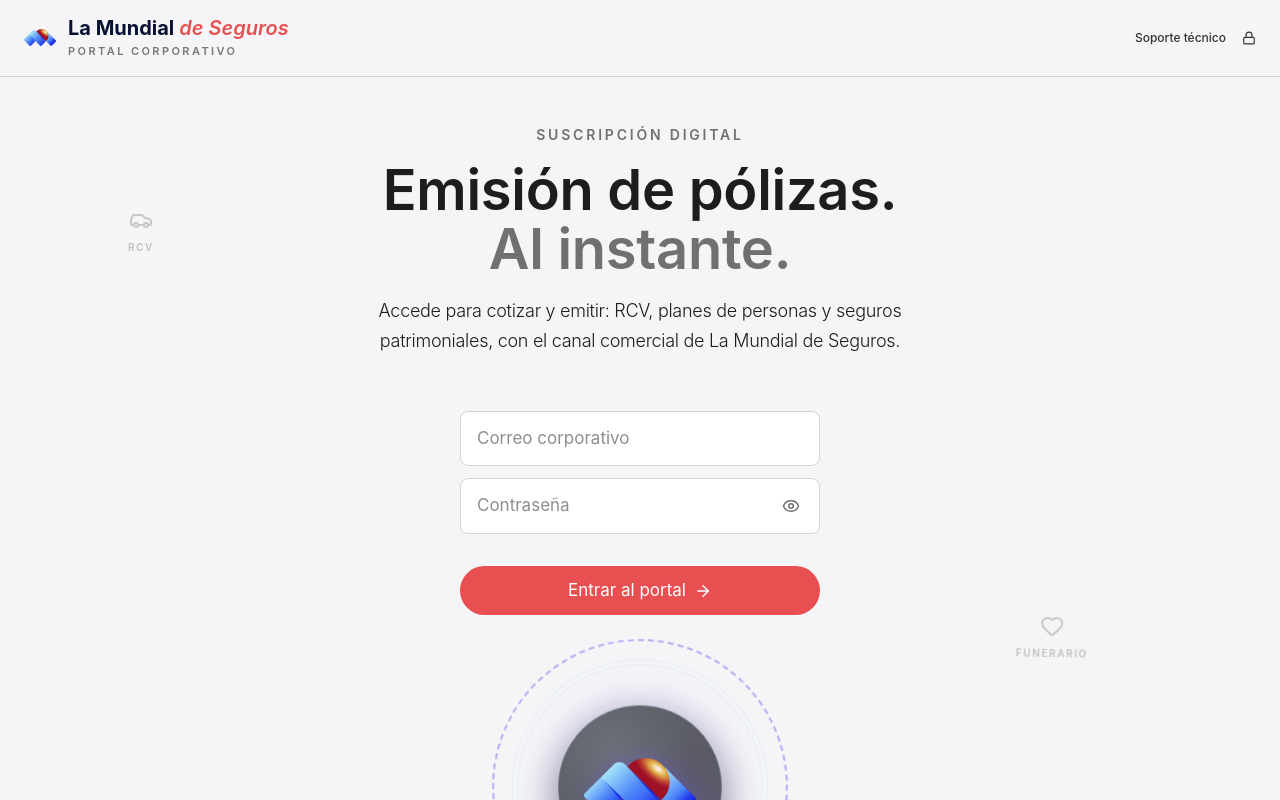
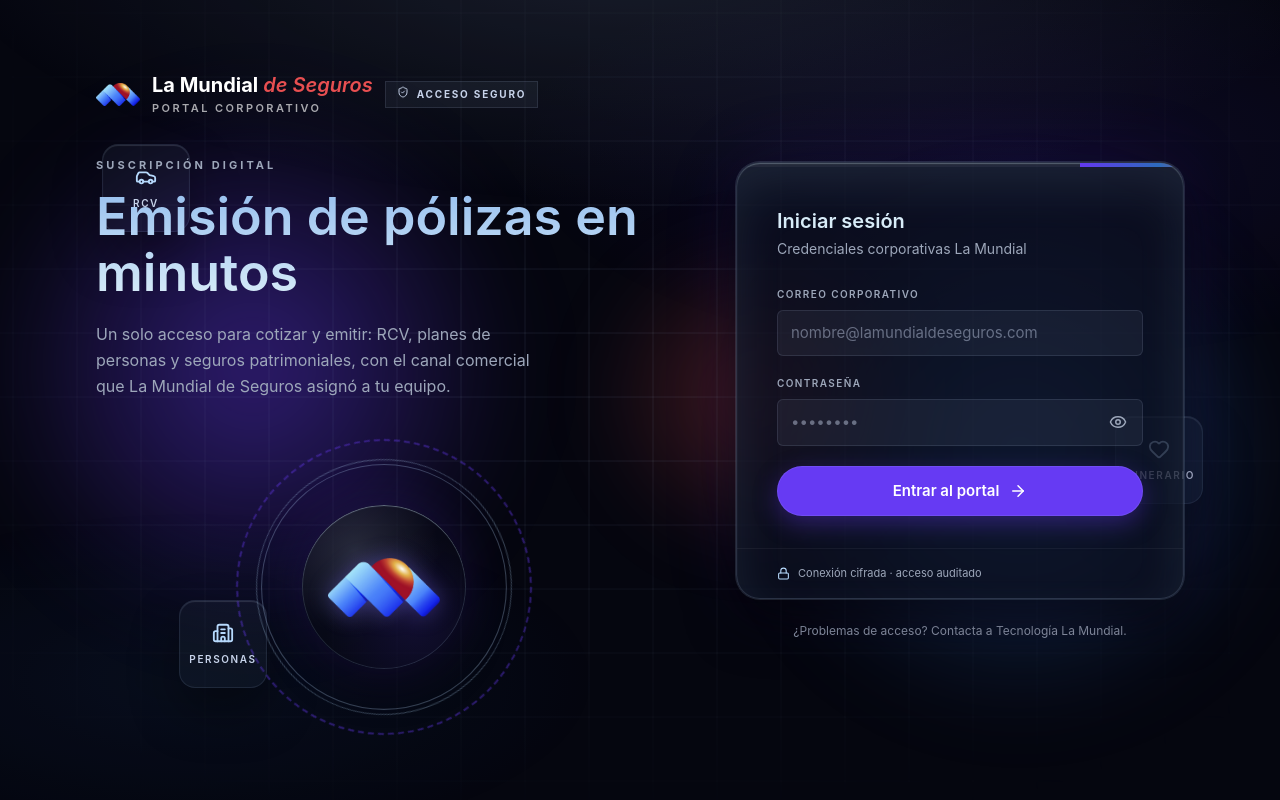
Before and after one commit to jsotoexelixitech/lamundial-visual-new, a React (Vite) app: page /login in a window 1280 px wide. Shown: the top 800 px of the page. Built offline with nearby package versions, Linux system fonts and the light colour scheme.

Commit message:
chore(login): revertir a diseño AuthKit oscuro

```diff
--- a/src/pages/LoginPage.tsx
+++ b/src/pages/LoginPage.tsx
@@ -1,23 +1,18 @@
 import React, { useState, useEffect, useLayoutEffect } from 'react';
 import { useNavigate } from 'react-router-dom';
-import { Eye, EyeOff, AlertCircle, ArrowRight, Lock, Car, Heart, Building2 } from 'lucide-react';
+import { Eye, EyeOff, AlertCircle, ArrowRight, ShieldCheck, Lock, Car, Heart, Building2 } from 'lucide-react';
 import { login, getCurrentUser } from '@/lib/nexus-auth';
 import { MundialBrand } from '@/components/brand/MundialBrand';
 import { LoginBrandShowcase } from '@/components/login/LoginBrandShowcase';
 import { LoginLoadingOverlay } from '@/components/login/LoginLoadingOverlay';
-
-// ═══════════════════════════════════════════════════
-// APPLE LIGHT THEME (La Mundial)
-// "White room with a single blue (red) switch"
-// Canvas: #f5f5f7 | Text: #1d1d1f | Action: #E84F51
-// ═══════════════════════════════════════════════════
+import { LoginAmbientLayer } from '@/components/login/LoginAmbientLayer';
 
 const MIN_LOADING_MS = 2200;
 
 const FLOAT_ICONS = [
-  { Icon: Car, className: 'apple-float-card apple-float-1', label: 'RCV' },
-  { Icon: Heart, className: 'apple-float-card apple-float-2', label: 'Funerario' },
-  { Icon: Building2, className: 'apple-float-card apple-float-3', label: 'Personas' },
+  { Icon: Car, className: 'login-float-card login-float-1', label: 'RCV' },
+  { Icon: Heart, className: 'login-float-card login-float-2', label: 'Funerario' },
+  { Icon: Building2, className: 'login-float-card login-float-3', label: 'Personas' },
 ];
 
 const sleep = (ms: number) => new Promise<void>((r) => setTimeout(r, ms));
@@ -37,10 +32,9 @@ export const LoginPage: React.FC = () => {
   const [error, setError] = useState('');
 
   useLayoutEffect(() => {
-    // Add a specific class for this theme if needed globally
-    document.body.classList.add('portal-login-apple');
-    document.body.classList.remove('portal-login-route', 'portal-login-organic', 'portal-login-ib', 'portal-login-auros');
-    return () => document.body.classList.remove('portal-login-apple');
+    document.body.classList.add('portal-login-route');
+    document.body.classList.remove('portal-login-organic', 'portal-login-ib', 'portal-login-auros');
+    return () => document.body.classList.remove('portal-login-route');
   }, []);
 
   useEffect(() => {
@@ -75,96 +69,93 @@ export const LoginPage: React.FC = () => {
 
   return (
     <div
-      className="min-h-screen relative overflow-hidden flex flex-col font-sans"
-      style={{
-        backgroundColor: '#f5f5f7', // Frost
-        color: '#1d1d1f',           // Carbon
-        minHeight: '100dvh'
-      }}
+      className="login-authkit-page bg-midnight-canvas min-h-screen relative overflow-hidden text-frost-glow"
+      data-login-theme="authkit-v1"
+      style={{ backgroundColor: '#05060f', minHeight: '100dvh' }}
     >
+      <LoginAmbientLayer intense={loading} />
       <LoginLoadingOverlay active={loading} stepIndex={loginStep} />
 
-      {/* FLOAT ICONS (Adaptados al tema claro) */}
       {FLOAT_ICONS.map(({ Icon, className, label }) => (
-        <div key={label} className={`${className} hidden md:flex flex-col items-center justify-center absolute opacity-40`} aria-hidden>
-          <Icon size={24} style={{ color: '#858585' }} /> {/* Mist */}
-          <span className="text-[10px] font-semibold uppercase tracking-[0.16em] mt-2" style={{ color: '#707070' }}>
+        <div key={label} className={`${className} hidden md:flex`} aria-hidden>
+          <Icon size={22} className="text-blueprint-blue" />
+          <span className="text-[10px] font-semibold uppercase tracking-[0.16em] text-moon-mist mt-2">
             {label}
           </span>
         </div>
       ))}
 
-      {/* NAV GLOBAL TIPO APPLE (Minimalista) */}
-      <nav className="w-full flex items-center justify-between px-6 py-4 border-b" style={{ borderColor: '#d2d2d7', backgroundColor: 'rgba(245, 245, 247, 0.8)', backdropFilter: 'blur(20px)' }}>
-        <MundialBrand variant="dark" isotipoClassName="h-8 w-8" subtitle="Portal corporativo" />
-        <div className="flex items-center gap-4 text-xs font-medium" style={{ color: '#333333' }}>
-          <span className="hidden sm:inline">Soporte técnico</span>
-          <Lock size={14} />
-        </div>
-      </nav>
-
-      {/* CONTENIDO PRINCIPAL (Hero centrado) */}
-      <div className="flex-1 flex flex-col items-center justify-center px-6 py-12 max-w-4xl mx-auto w-full text-center relative z-10">
-
-        <header className="mb-8 flex flex-col items-center">
-          <p className="text-sm font-semibold uppercase tracking-[0.2em] mb-4" style={{ color: '#707070' }}>
-            Suscripción Digital
-          </p>
-          <h1 className="font-semibold leading-[1.07] mb-4" style={{ fontSize: '56px', letterSpacing: '-0.005em', color: '#1d1d1f' }}>
-            Emisión de pólizas. <br />
-            <span style={{ color: '#707070' }}>Al instante.</span>
-          </h1>
-          <p className="text-lg leading-relaxed max-w-xl mx-auto font-light" style={{ color: '#1d1d1f', letterSpacing: '-0.016em' }}>
-            Accede para cotizar y emitir: RCV, planes de personas y seguros patrimoniales, con el canal comercial de La Mundial de Seguros.
-          </p>
+      <div className="relative z-10 min-h-screen flex flex-col lg:flex-row items-center justify-center gap-10 lg:gap-16 px-6 py-12 max-w-6xl mx-auto">
+        <section className="flex-1 max-w-xl text-center lg:text-left login-hero-enter">
+          <header className="flex flex-wrap items-center justify-center lg:justify-start gap-3 mb-10">
+            <MundialBrand variant="light" isotipoClassName="h-11 w-11" subtitle="Portal corporativo" />
+            <span className="login-glass-chip inline-flex items-center gap-2 px-3 py-1.5 text-[10px] font-bold uppercase tracking-[0.18em] text-moon-mist">
+              <ShieldCheck size={12} className="login-icon-bounce" />
+              Acceso seguro
+            </span>
           </header>
 
-        <main className="w-full max-w-[360px] mx-auto mt-6">
-          <form onSubmit={handleSubmit} className="space-y-4">
+          <p className="text-[11px] font-bold uppercase tracking-[0.28em] text-fog-veil mb-4">
+            Suscripción digital
+          </p>
+          <h1 className="login-headline-gradient text-4xl sm:text-5xl lg:text-[3.25rem] font-semibold leading-[1.08] mb-5">
+            Emisión de pólizas en minutos
+          </h1>
+          <p className="text-fog-veil text-sm sm:text-base leading-relaxed max-w-md mx-auto lg:mx-0">
+            Un solo acceso para cotizar y emitir: RCV, planes de personas y seguros patrimoniales,
+            con el canal comercial que La Mundial de Seguros asignó a tu equipo.
+          </p>
 
-            {/* INPUTS ESTILO APPLE */}
-            <div className="space-y-3">
-              <div className="relative">
+          <div className="mt-12 flex justify-center lg:justify-start">
+            <LoginBrandShowcase variant="hero" />
+          </div>
+        </section>
+
+        <main className="w-full max-w-md login-form-enter">
+          <div className="login-glass-modal rounded-2xl overflow-hidden">
+            <div className="h-1 bg-white/5 overflow-hidden">
+              <div className="h-full login-idle-shimmer" />
+            </div>
+            <div className="px-8 pt-8 pb-2 sm:px-10 sm:pt-10">
+              <h2 className="text-xl font-semibold text-ice-highlight mb-1">Iniciar sesión</h2>
+              <p className="text-sm text-fog-veil mb-7">Credenciales corporativas La Mundial</p>
+
+              <form onSubmit={handleSubmit} className="space-y-5">
+                <div>
+                  <label htmlFor="login-email" className="login-label">
+                    Correo corporativo
+                  </label>
                   <input
                     id="login-email"
                     type="email"
                     autoComplete="email"
-                  placeholder="Correo corporativo"
+                    placeholder="nombre@lamundialdeseguros.com"
                     value={email}
                     onChange={(e) => setEmail(e.target.value)}
-                  className="w-full px-4 py-3.5 text-[17px] font-normal transition-all outline-none"
-                  style={{
-                    backgroundColor: '#ffffff',
-                    border: '1px solid #d2d2d7',
-                    borderRadius: '8px',
-                    color: '#1d1d1f'
-                  }}
+                    className="login-glass-input w-full"
                     disabled={loading}
                   />
                 </div>
 
+                <div>
+                  <label htmlFor="login-password" className="login-label">
+                    Contraseña
+                  </label>
                   <div className="relative">
                     <input
                       id="login-password"
                       type={showPassword ? 'text' : 'password'}
                       autoComplete="current-password"
-                  placeholder="Contraseña"
+                      placeholder="••••••••"
                       value={password}
                       onChange={(e) => setPassword(e.target.value)}
-                  className="w-full px-4 py-3.5 text-[17px] font-normal transition-all outline-none pr-12"
-                  style={{
-                    backgroundColor: '#ffffff',
-                    border: '1px solid #d2d2d7',
-                    borderRadius: '8px',
-                    color: '#1d1d1f'
-                  }}
+                      className="login-glass-input w-full pr-12"
                       disabled={loading}
                     />
                     <button
                       type="button"
                       onClick={() => setShowPassword((v) => !v)}
-                  className="absolute right-3 top-1/2 -translate-y-1/2 p-2 transition-colors"
-                  style={{ color: '#707070' }}
+                      className="absolute right-3 top-1/2 -translate-y-1/2 p-1 text-fog-veil hover:text-frost-glow"
                       tabIndex={-1}
                       aria-label={showPassword ? 'Ocultar contraseña' : 'Mostrar contraseña'}
                     >
@@ -174,31 +165,18 @@ export const LoginPage: React.FC = () => {
                 </div>
 
                 {error && (
-              <div className="flex gap-3 items-start rounded-[8px] border px-4 py-3 text-left mt-2" style={{ backgroundColor: '#fff0f0', borderColor: '#ffcaca' }}>
-                <AlertCircle size={18} style={{ color: '#E84F51', marginTop: '2px', flexShrink: 0 }} />
-                <p className="text-sm font-medium" style={{ color: '#1d1d1f' }}>{error}</p>
+                  <div className="flex gap-3 items-start rounded-lg border border-mundial-red/30 bg-mundial-red/10 px-4 py-3">
+                    <AlertCircle size={18} className="text-mundial-red shrink-0 mt-0.5" />
+                    <p className="text-sm text-[#f0a9a9] font-medium">{error}</p>
                   </div>
                 )}
 
-            {/* ACTION BUTTON (The "Single Red Switch") */}
-            <div className="pt-4">
-              <button
-                type="submit"
-                disabled={loading}
-                className="w-full flex items-center justify-center gap-2 transition-transform hover:scale-[1.02] active:scale-[0.98]"
-                style={{
-                  backgroundColor: '#E84F51', // Rojo Imperial
-                  color: '#ffffff', // Ice text
-                  fontSize: '17px',
-                  fontWeight: 400,
-                  padding: '12px 24px',
-                  borderRadius: '980px', // Apple Pill
-                  border: 'none',
-                  boxShadow: 'none' // Strict No-Shadow policy
-                }}
-              >
+                <button type="submit" disabled={loading} className="login-cta-violet w-full">
                   {loading ? (
-                  <span className="animate-pulse">Conectando…</span>
+                    <span className="inline-flex items-center gap-2">
+                      <span className="login-btn-spinner" />
+                      Conectando…
+                    </span>
                   ) : (
                     <>
                       Entrar al portal
@@ -206,45 +184,20 @@ export const LoginPage: React.FC = () => {
                     </>
                   )}
                 </button>
+              </form>
             </div>
 
-            <div className="pt-4 flex justify-center">
-              <LoginBrandShowcase />
+            <div className="mt-6 border-t border-white/5 px-8 sm:px-10 py-4 flex items-center gap-2 text-[11px] text-fog-veil">
+              <Lock size={13} className="text-blueprint-blue" />
+              Conexión cifrada · acceso auditado
+            </div>
           </div>
 
-          </form>
+          <p className="mt-6 text-center text-xs text-fog-veil">
+            ¿Problemas de acceso? Contacta a Tecnología La Mundial.
+          </p>
         </main>
       </div>
-
-      {/* FOOTER */}
-      <footer className="w-full py-6 text-center border-t mt-auto" style={{ borderColor: '#d2d2d7', backgroundColor: '#f5f5f7' }}>
-        <p className="text-xs" style={{ color: '#707070' }}>
-          Copyright © {new Date().getFullYear()} La Mundial de Seguros. Todos los derechos reservados.
-        </p>
-      </footer>
-
-      {/* ANIMACIONES PARA LOS FLOTANTES (CSS Inyectado) */}
-      <style>{`
-        .apple-float-card {
-          position: absolute;
-          animation: float-apple 20s ease-in-out infinite alternate;
-        }
-        .apple-float-1 { top: 20%; left: 10%; animation-delay: 0s; }
-        .apple-float-2 { top: 60%; right: 15%; animation-delay: -5s; }
-        .apple-float-3 { bottom: 15%; left: 20%; animation-delay: -10s; }
-
-        @keyframes float-apple {
-          0% { transform: translateY(0) rotate(0deg); }
-          50% { transform: translateY(-20px) rotate(2deg); }
-          100% { transform: translateY(10px) rotate(-2deg); }
-        }
-
-        /* Focus styles for inputs */
-        input:focus {
-          border-color: #E84F51 !important;
-          box-shadow: 0 0 0 2px rgba(232, 79, 81, 0.1) !important;
-        }
-      `}</style>
     </div>
   );
 };
```
Lines whose indentation alone changed are shown as unchanged.
